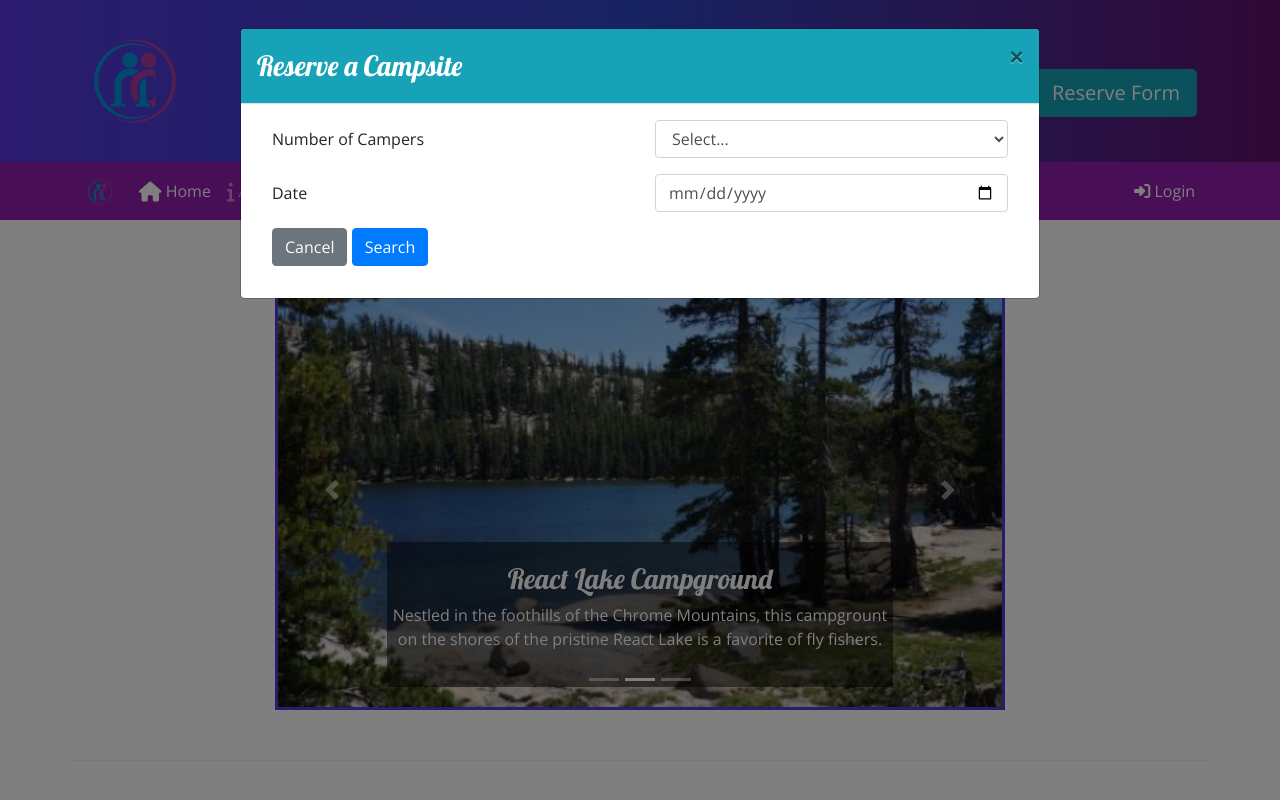
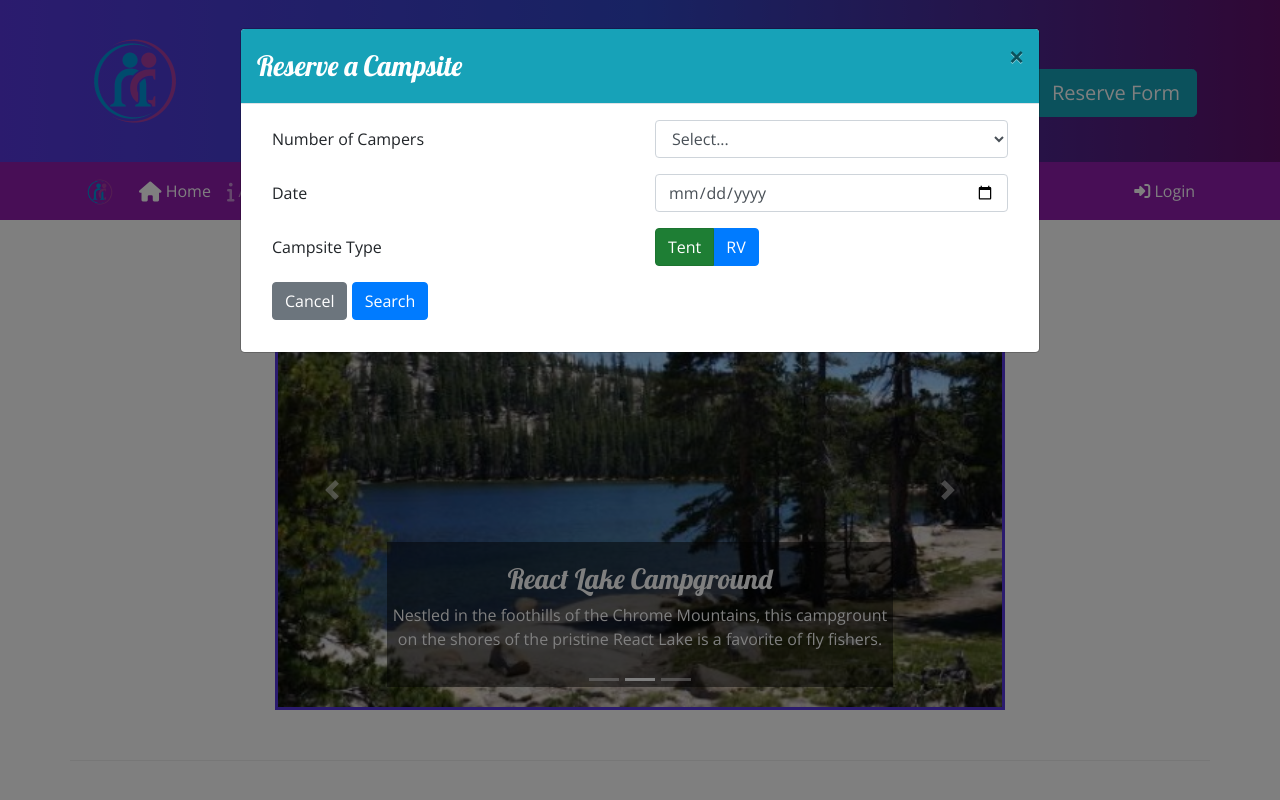
Before and after one commit to kgruca/bootnu, a plain HTML site: page index.html in a window 1280 px wide. Both pictures are taken after a click on the button "Reserve Form". Shown: the top 800 px of the page. Drawn offline with nearby package versions, Linux system fonts and the light colour scheme.

Commit message:
added tent / RV option button to reservation modal

```diff
--- a/index.html
+++ b/index.html
@@ -105,6 +105,32 @@
                                             class="form-control"
                                             name="date"
                                             placeholder="mm/dd/yyyy"/>
+                                    </div>
+                                </div>
+                                <div class="form-group row">
+                                    <label class="col-sm-6 col-form-label">
+                                        Campsite Type
+                                    </label>
+                                    <div
+                                        class="col-2
+                                        btn-group btn-group-toggle"
+                                        data-toggle="buttons">
+                                        <label
+                                            class="btn btn-success active">
+                                            <input
+                                                type="radio"
+                                                name="siteType"
+                                                id="siteTent"
+                                                autocomplete="off"
+                                                checked> Tent
+                                          </label>
+                                          <label class="btn btn-primary">
+                                            <input
+                                                type="radio"
+                                                name="siteType"
+                                                id="siteRV"
+                                                autocomplete="off"> RV
+                                          </label>
                                     </div>
                                 </div>
                                 <div class="row form-group">
```
